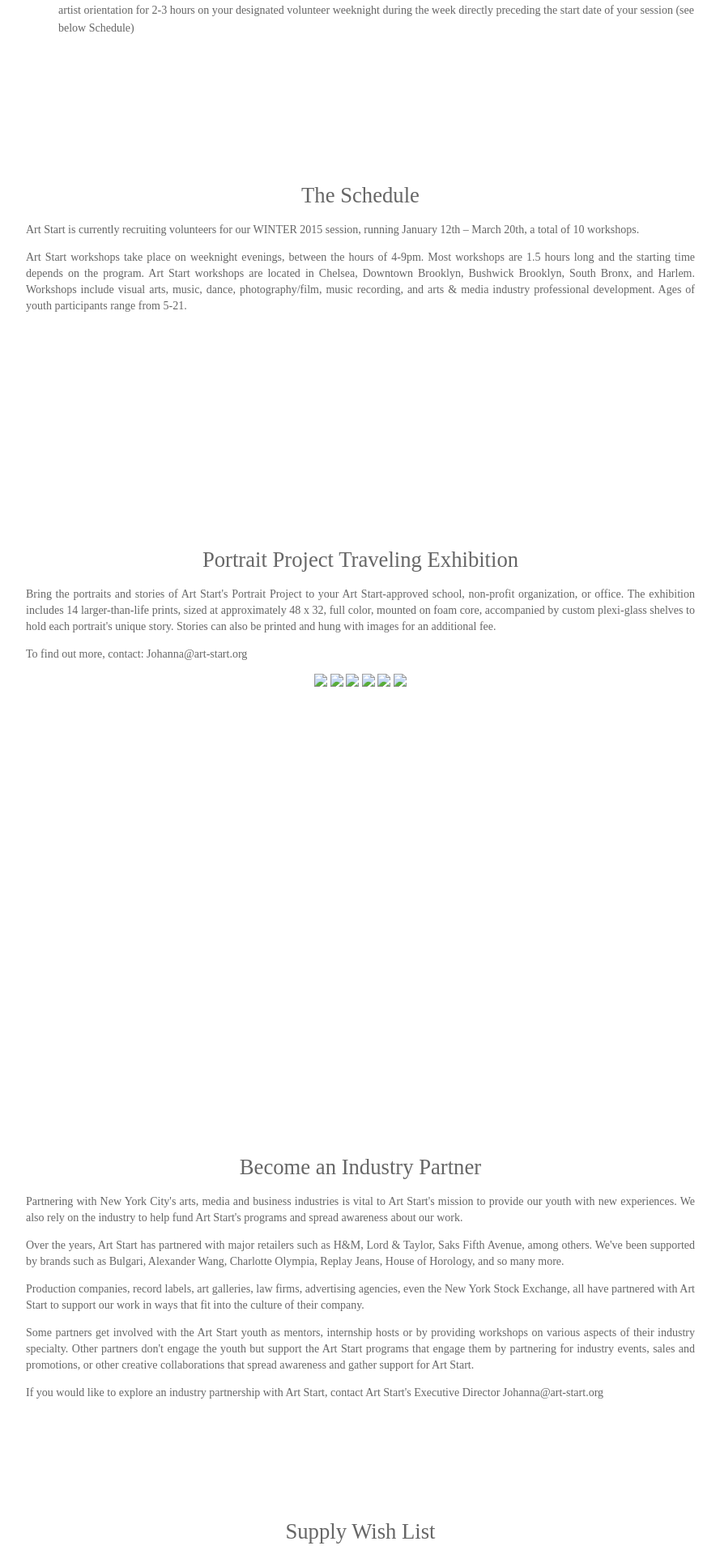
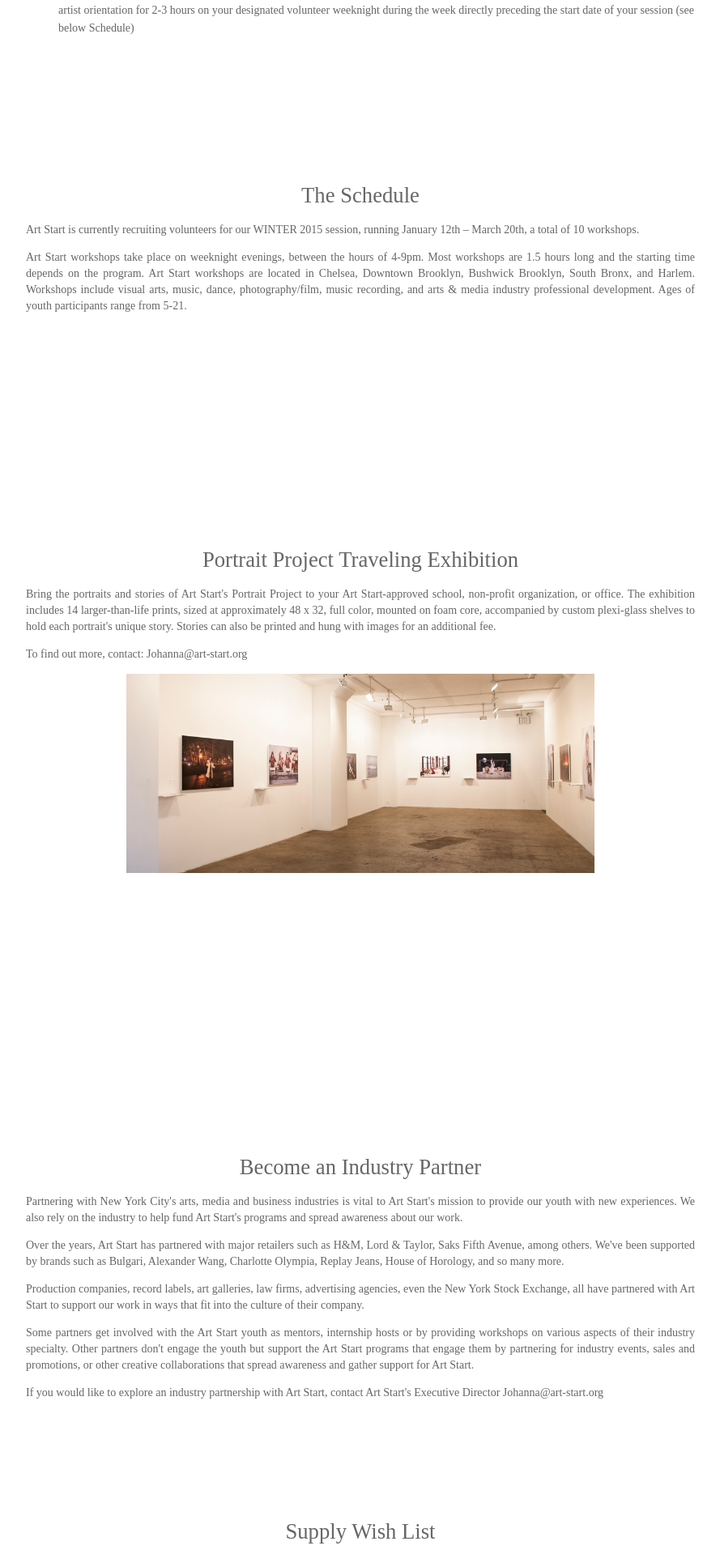
Before and after one commit to card0127/zerofive, a Jekyll site: the page built from support.html, in a window 1280 px wide. Shown: the part 1953-3867 px from the top of the page at 81% size, without its empty margins (195-1084 px from the left). Built offline with Jekyll 4.4.1, drawn with Linux system fonts in a browser that asks for light colours; nearby versions of some CDN libraries; Markdown is read by kramdown in place of the engine named in the settings.

Commit message:
docs(ing): add new image for support page

```diff
--- a/support.html
+++ b/support.html
@@ -63,12 +63,7 @@ layout: default
 
 		<p>To find out more, contact: <a href="url">Johanna@art-start.org</a></p>
 
-		<img src="#">
-		<img src="#">
-		<img src="#">
-		<img src="#">
-		<img src="#">
-		<img src="#">
+		<img class="img-flex" src="images/support/support-portrait-project-01.png"><cite></cite>
 	</div>
 
 
```
